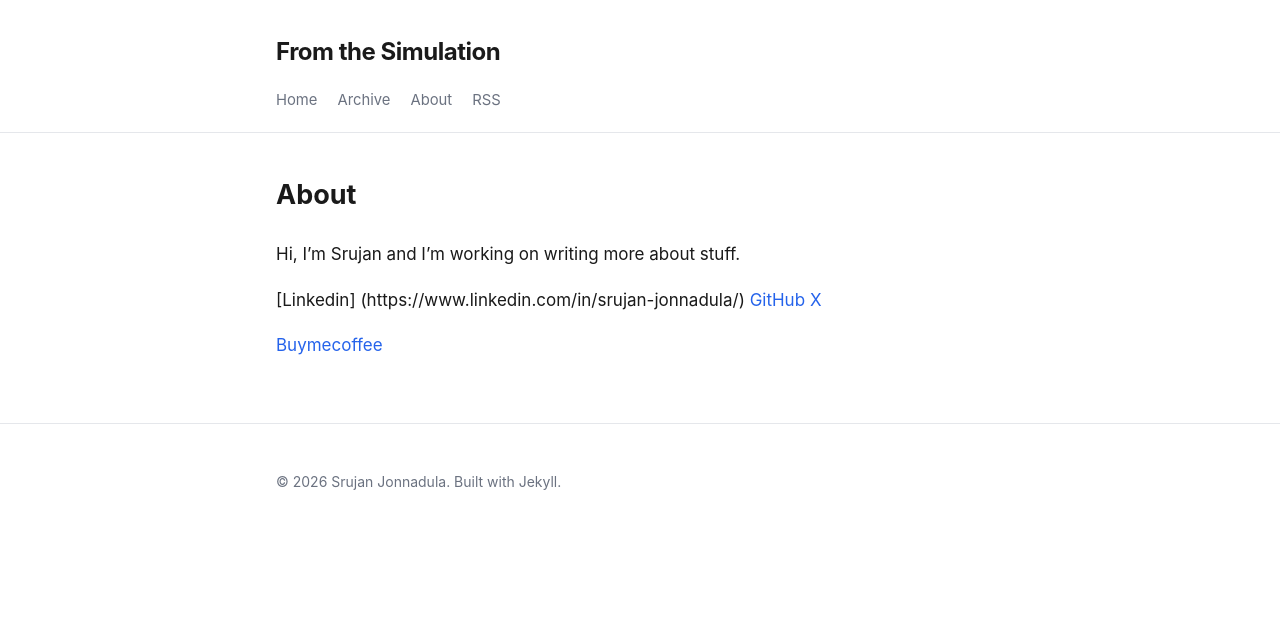
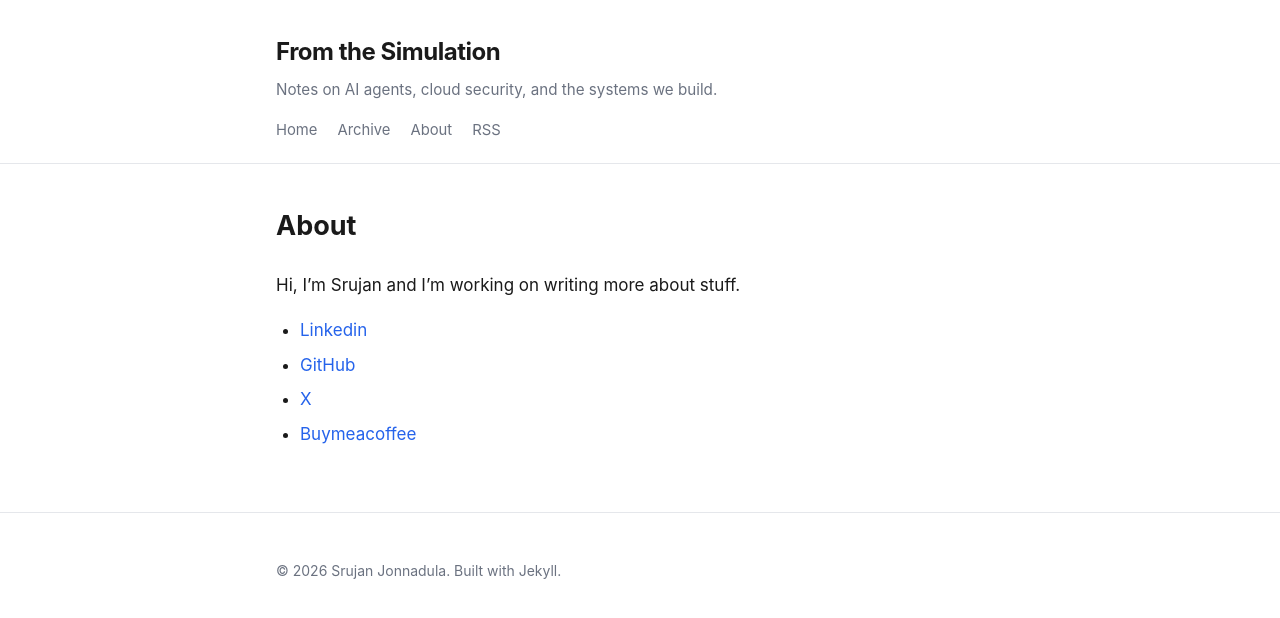
Before and after one commit to jonnadul/fromthesimulation, a Jekyll site: the page built from about.md, in a window 1280 px wide. Shown: the top 618 px of the page. Built offline with Jekyll 4.4.1, drawn with Linux system fonts in a browser that asks for light colours.

Commit message:
Landing page: show only latest post; drop 'My Technical Blog'; fix about page links
- home.html: limit:1 on site.posts + 'Read older posts' link to /archive/
- removed intro paragraph rendering site.description
- cleared GitHub repo description (jekyll-seo-tag was falling back to it)
- added explicit site.description in _config.yml
- about.md: links now a real Markdown list so each renders on its own line

```diff
--- a/_config.yml
+++ b/_config.yml
@@ -1,4 +1,7 @@
 title: From the Simulation
+# Explicit description. Without this, jekyll-seo-tag falls back to the GitHub
+# repo description ("My Technical Blog") for <meta name="description">.
+description: "Notes on AI agents, cloud security, and the systems we build."
 author:
   name: Srujan Jonnadula
 # GitHub Pages serves this site from a subpath, so baseurl MUST be set or every
--- a/about.md
+++ b/about.md
@@ -6,8 +6,7 @@
 
 Hi, I'm Srujan and I'm working on writing more about stuff.
 
-[Linkedin] (https://www.linkedin.com/in/srujan-jonnadula/)
-[GitHub](https://github.com/jonnadul)
-[X](https://x.com/JonnadulaS54850)
-
-[Buymecoffee](https://studio.buymeacoffee.com/dashboard)
+- [Linkedin](https://www.linkedin.com/in/srujan-jonnadula/)
+- [GitHub](https://github.com/jonnadul)
+- [X](https://x.com/JonnadulaS54850)
+- [Buymeacoffee](https://studio.buymeacoffee.com/dashboard)
--- a/assets/css/style.css
+++ b/assets/css/style.css
@@ -217,6 +217,13 @@
   margin-bottom: 0.5rem;
 }
 
+.archive-link {
+  margin-top: 2rem;
+  padding-top: 1rem;
+  border-top: 1px solid var(--border);
+}
+
+
 @media (max-width: 600px) {
   body { font-size: 17px; }
   .post-title { font-size: 1.7rem; }
```
Also changed, not shown: _layouts/home.html (+7 -6 lines), README.md (deleted).
